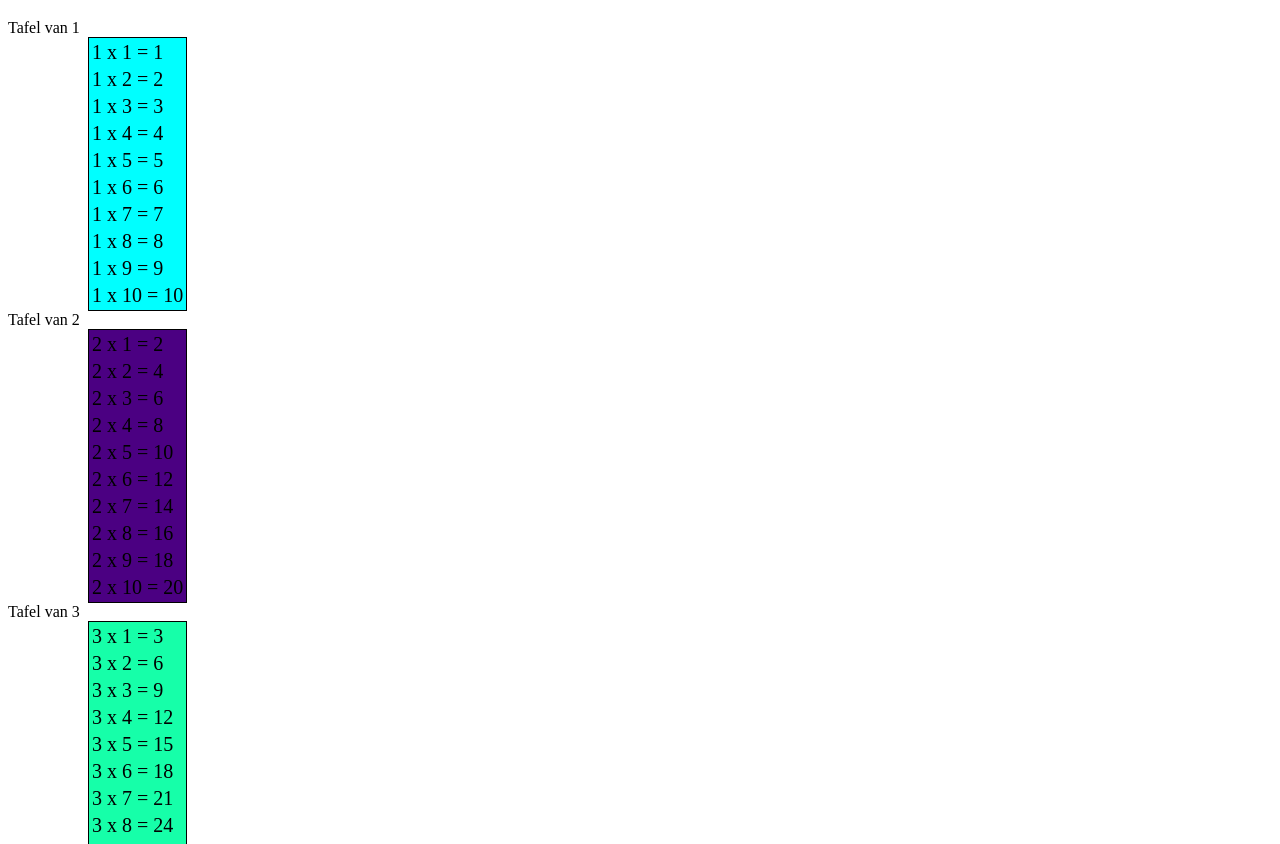
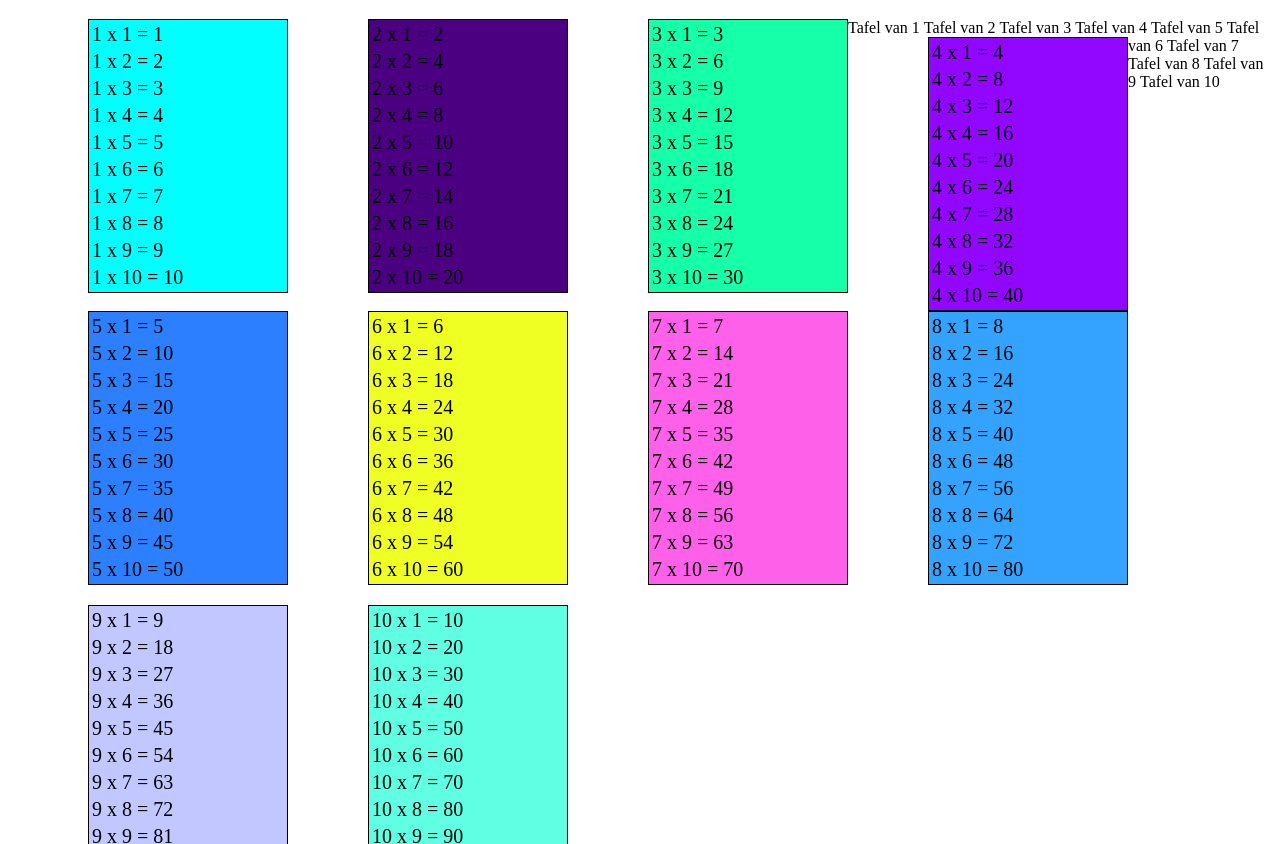
Before and after one commit to Hvanderklis/ALA-Tafels-rekenen, a plain HTML site: page index.html in a window 1280 px wide. Shown: the part 108-952 px from the top of the page. Drawn offline with Linux system fonts and the light colour scheme.

Commit message:
updated CSS

```diff
--- a/css/styles.css
+++ b/css/styles.css
@@ -8,6 +8,8 @@
     background-color: aqua;
     border: 1px solid black;
     font-size: 20px;
+    float: left;
+    width: 200px;
 }
 
 #table2
@@ -16,6 +18,8 @@
     background-color: indigo;
     border: 1px solid black;
     font-size:20px;
+    float: left;
+    width: 200px;
 }
 
 #table3
@@ -24,6 +28,8 @@
     background-color: #16ffa9;
     border: 1px solid black;
     font-size:20px;
+    float: left;
+    width: 200px;
 }
 
 #table4
@@ -32,6 +38,8 @@
     background-color: #9207ff;
     border: 1px solid black;
     font-size:20px;
+    float: left;
+    width: 200px;
 }
 
 #table5
@@ -40,6 +48,8 @@
     background-color: #2c7fff;
     border: 1px solid black;
     font-size:20px;
+    float: left;
+    width: 200px;
 }
 
 #table6
@@ -48,6 +58,8 @@
     background-color: #efff23;
     border: 1px solid black;
     font-size:20px;
+    float: left;
+    width: 200px;
 }
 
 #table7
@@ -56,6 +68,8 @@
     background-color: #ff60e9;
     border: 1px solid black;
     font-size:20px;
+    float: left;
+    width: 200px;
 }
 
 #table8
@@ -64,6 +78,8 @@
     background-color: #33a3ff;
     border: 1px solid black;
     font-size:20px;
+    float: left;
+    width: 200px;
 }
 
 #table9
@@ -72,6 +88,9 @@
     background-color: #c2c8ff;
     border: 1px solid black;
     font-size:20px;
+    float: left;
+    width: 200px;
+    margin-top: 20px;
 }
 
 #table10
@@ -80,4 +99,7 @@
     background-color: #60ffe4;
     border: 1px solid black;
     font-size:20px;
+    float: left;
+    width: 200px;
+    margin-top:20px;
 }
```
